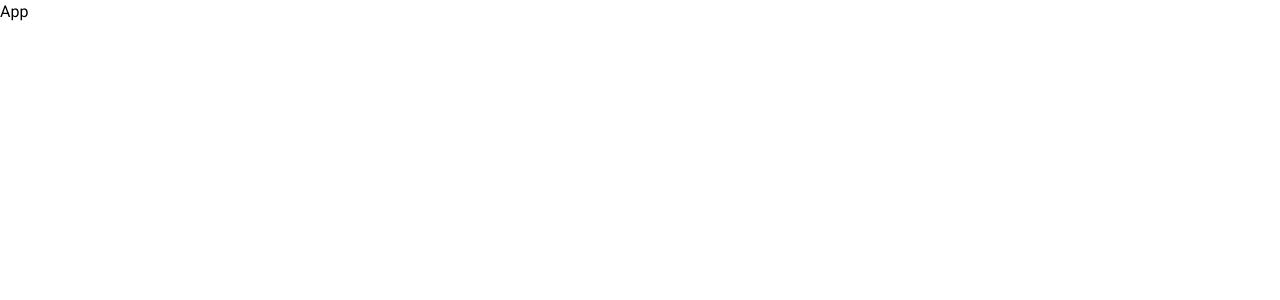
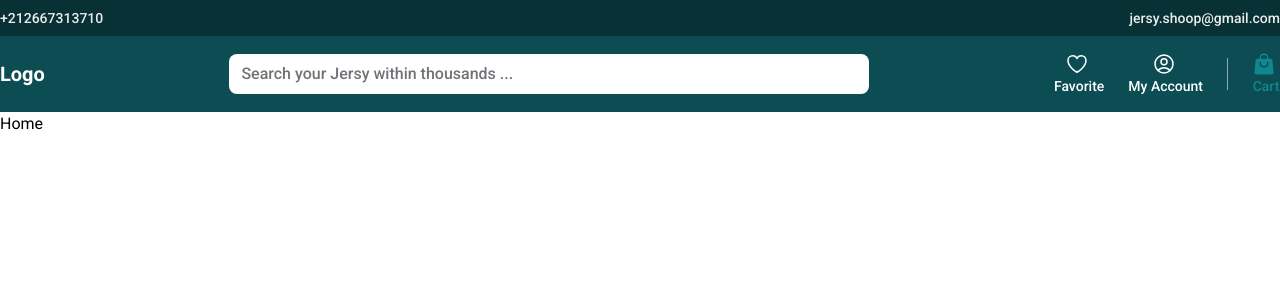
Before and after one commit to yacineahmaich/mega-mart-front, a React (Vite) app: page / in a window 1280 px wide. Shown: the top 300 px of the page. Built offline with nearby package versions, Linux system fonts and the light colour scheme; the HTML template or start-up script is replaced by a standard one.

Commit message:
🚀 add Header component

```diff
--- a/package.json
+++ b/package.json
@@ -14,7 +14,8 @@
     "@heroicons/react": "^2.0.17",
     "@tailwindcss/forms": "^0.5.3",
     "react": "^18.2.0",
-    "react-dom": "^18.2.0"
+    "react-dom": "^18.2.0",
+    "react-router-dom": "^6.10.0"
   },
   "devDependencies": {
     "@types/react": "^18.0.28",
--- a/src/App.tsx
+++ b/src/App.tsx
@@ -1,7 +1,9 @@
 import { FC } from 'react'
+import { RouterProvider } from 'react-router'
+import router from './router'
 
 const App: FC = () => {
-  return <div>App</div>
+  return <RouterProvider router={router} />
 }
 
 export default App
--- /dev/null
+++ b/src/components/Header.tsx
@@ -0,0 +1,55 @@
+import { ShoppingBagIcon } from '@heroicons/react/24/solid'
+import { HeartIcon, UserCircleIcon } from '@heroicons/react/24/outline'
+
+const Header = () => {
+  return (
+    <>
+      <section className="w-full bg-primary-900">
+        <div className="container flex justify-between py-2 mx-auto text-sm font-medium text-light">
+          <span>+212667313710</span>
+          <span>jersy.shoop@gmail.com</span>
+          {/* <ul>
+            <li></li>
+            <li></li>
+            <li></li>
+            <li></li>
+          </ul> */}
+        </div>
+      </section>
+
+      <header className="w-full px-2 bg-primary-800 sm:px-0">
+        <div className="container flex flex-wrap items-center justify-between py-4 mx-auto min-h-header">
+          <div>
+            <h1 className="text-xl font-bold text-white">Logo</h1>
+          </div>
+
+          <form className="order-3 w-full mt-4 lg:mt-0 lg:w-1/2 lg:order-2">
+            <input
+              type="text"
+              placeholder="Search your Jersy within thousands ..."
+              className="w-full border-none rounded-lg outline-none focus:ring focus:outline-offset-2 focus:ring-primary-600 placeholder:font-medium placeholder:text-gray "
+            />
+          </form>
+
+          <nav className="flex items-center order-2 space-x-6 lg:order-3">
+            <div className="flex flex-col items-center text-sm font-medium text-white cursor-pointer hover:text-slate-200">
+              <HeartIcon className="w-6 mr-1" />
+              Favorite
+            </div>
+            <div className="flex flex-col items-center space-x-4 text-sm font-medium text-white cursor-pointer hover:text-slate-200">
+              <UserCircleIcon className="w-6 mr-1" />
+              My Account
+            </div>
+            <div className="w-[1px] h-8 bg-slate-400"></div>
+            <div className="flex flex-col items-center space-x-4 text-sm font-medium cursor-pointer text-primary-600 hover:text-primary-500">
+              <ShoppingBagIcon className="w-6 mr-1" />
+              Cart
+            </div>
+          </nav>
+        </div>
+      </header>
+    </>
+  )
+}
+
+export default Header
--- /dev/null
+++ b/src/pages/Home.tsx
@@ -0,0 +1,7 @@
+import { FC } from 'react'
+
+const Home: FC = () => {
+  return <div>Home</div>
+}
+
+export default Home
--- /dev/null
+++ b/src/pages/Layouts/DefaultLayout.tsx
@@ -0,0 +1,15 @@
+import { Outlet } from 'react-router'
+import Header from '../../components/Header'
+
+const DefaultLayout = () => {
+  return (
+    <>
+      <Header />
+      <div className="container mx-auto">
+        <Outlet />
+      </div>
+    </>
+  )
+}
+
+export default DefaultLayout
--- /dev/null
+++ b/src/pages/index.ts
@@ -0,0 +1 @@
+export { default as Home } from './Home'
--- /dev/null
+++ b/src/router.tsx
@@ -0,0 +1,18 @@
+import { createBrowserRouter } from 'react-router-dom'
+import { Home } from './pages'
+import DefaultLayout from './pages/Layouts/DefaultLayout'
+
+const router = createBrowserRouter([
+  {
+    path: '/',
+    element: <DefaultLayout />,
+    children: [
+      {
+        path: '/',
+        element: <Home />,
+      },
+    ],
+  },
+])
+
+export default router
--- a/tailwind.config.js
+++ b/tailwind.config.js
@@ -8,6 +8,9 @@ export default {
       },
       screens: {
         xs: '400',
+      },
+      height: {
+        header: '6rem',
       },
       colors: {
         primary: {
@@ -61,6 +64,7 @@ export default {
           600: '#4C4C4C',
         },
         gray: '#737278',
+        light: '#f5f5f5f5',
       },
     },
   },
```
Also changed, not shown: 1 other file (tests, documents, lock files or other folders).
